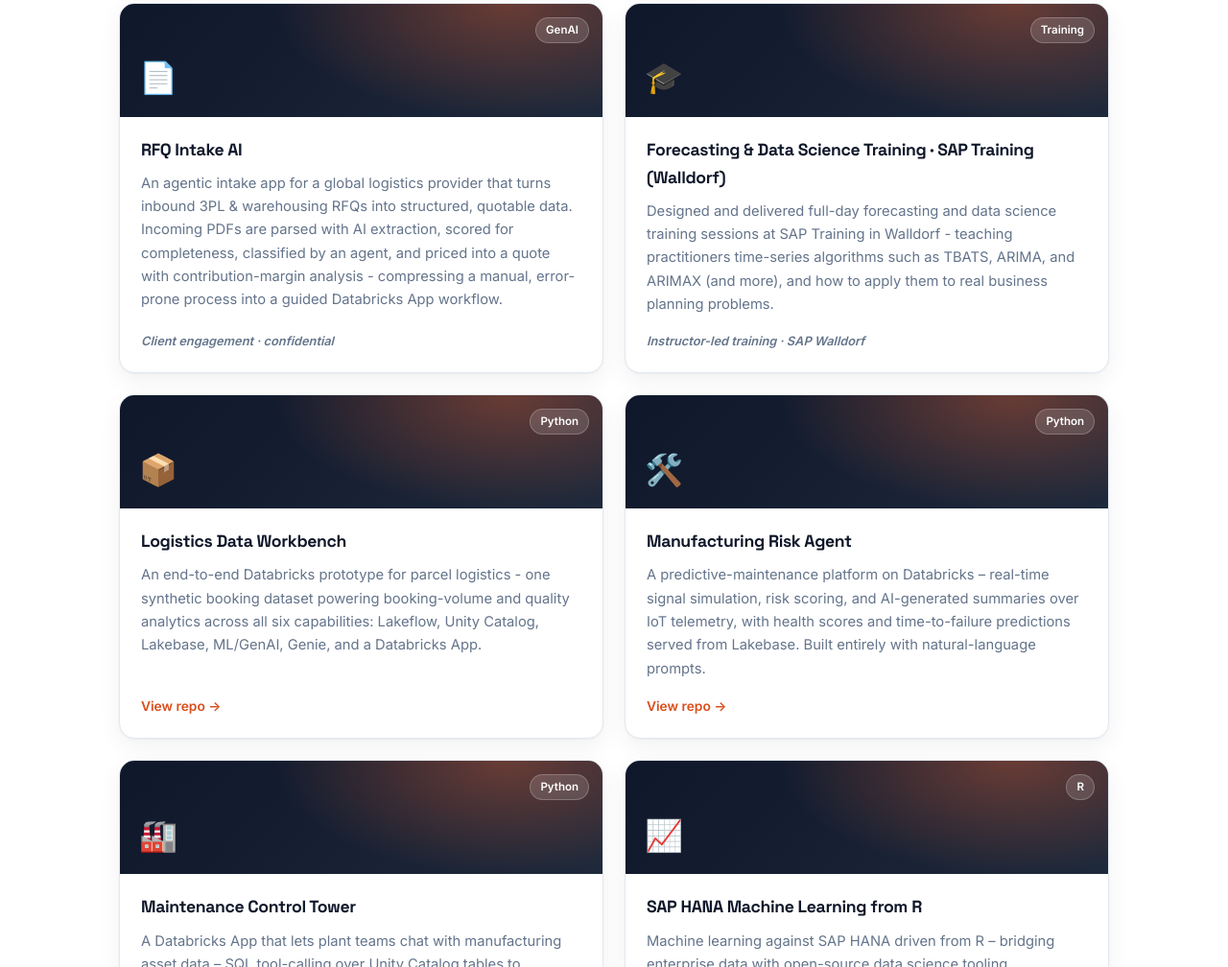
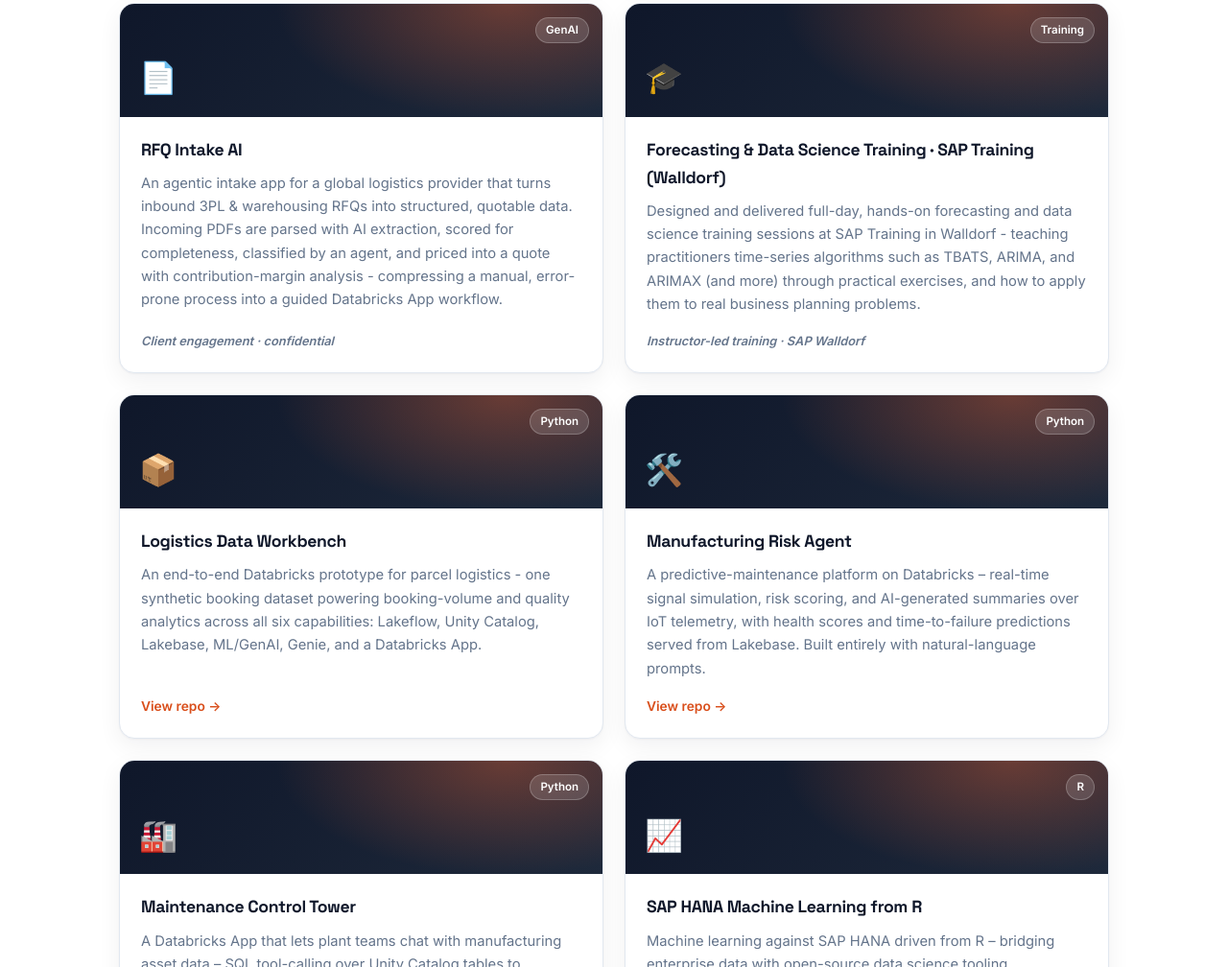
Before and after one commit to kurtholst/kurtholst.github.io, a plain HTML site: page index.html in a window 1280 px wide. Shown: the part 6282-7290 px from the top of the page at 96% size. Drawn offline with Linux system fonts and the light colour scheme.

Commit message:
Note hands-on / practical exercises in SAP Walldorf training card
Co-authored-by: Isaac <no-reply@databricks.com>

```diff
--- a/index.html
+++ b/index.html
@@ -705,7 +705,7 @@
           <div class="thumb"><span class="emoji">🎓</span><span class="lang">Training</span></div>
           <div class="body">
             <h3>Forecasting &amp; Data Science Training · SAP Training (Walldorf)</h3>
-            <p>Designed and delivered full-day forecasting and data science training sessions at SAP Training in Walldorf - teaching practitioners time-series algorithms such as TBATS, ARIMA, and ARIMAX (and more), and how to apply them to real business planning problems.</p>
+            <p>Designed and delivered full-day, hands-on forecasting and data science training sessions at SAP Training in Walldorf - teaching practitioners time-series algorithms such as TBATS, ARIMA, and ARIMAX (and more) through practical exercises, and how to apply them to real business planning problems.</p>
             <div class="links"><span class="proj-note">Instructor-led training · SAP Walldorf</span></div>
           </div>
         </div>
```
